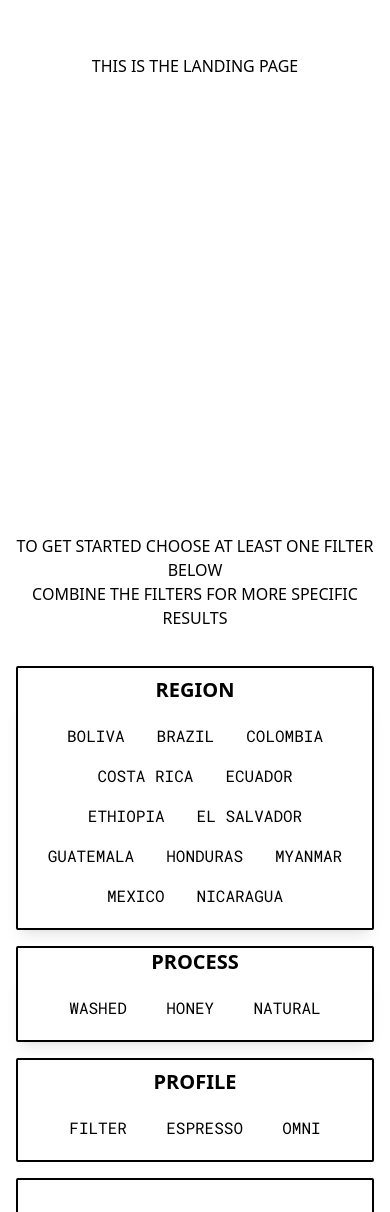
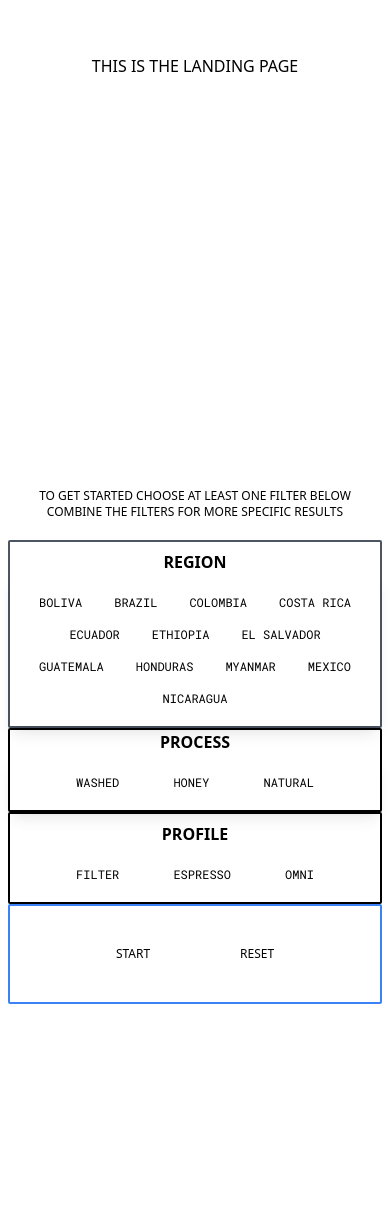
Before and after one commit to mbaxendale22/kave-io-atlas, a React (Create React App) app in the folder client/: page / in a window 390 px wide. Shown: the part 356-1568 px from the top of the page. Built offline with nearby package versions, Linux system fonts and the light colour scheme; no server answers; the HTML template or start-up script is replaced by a standard one.

Commit message:
FilterPanel mobile design

```diff
--- a/client/src/components/FilterPanel.js
+++ b/client/src/components/FilterPanel.js
@@ -24,14 +24,14 @@ const FilterPanel = () => {
     setProfile(null);
   };
   return (
-    <div className="h-screen flex flex-col justify-center gap-4 mx-4 sm:mx-24">
-      <section className="text-center mb-5">
+    <div className="max-h-full text-xs sm:text-base flex flex-col justify-center sm:gap-2">
+      <div className="text-center mb-5">
         {/* <h1 className="text-4xl mb-5 font-semibold">Kávé</h1> */}
         <h2>TO GET STARTED CHOOSE AT LEAST ONE FILTER BELOW</h2>
         <h2>COMBINE THE FILTERS FOR MORE SPECIFIC RESULTS</h2>
-      </section>
-      <section className="text-center border-black border-2 pt-2 rounded-sm">
-        <h2 className="text-xl font-semibold">REGION</h2>
+      </div>
+      <section className="text-center border-gray-600 border-2 pt-2 rounded-sm">
+        <h2 className=" text-base sm:text-xl font-semibold">REGION</h2>
         <div
           id="origin-wrapper"
           className="font-Roboto flex flex-wrap gap-4 justify-center w-full p-5 shadow-lg"
@@ -123,7 +123,7 @@ const FilterPanel = () => {
         </div>
       </section>
       <section className="text-center border-black border-2 rounded-sm">
-        <h2 className="text-xl font-semibold">PROCESS</h2>
+        <h2 className="text-base sm:text-xl font-semibold">PROCESS</h2>
         <div
           id="process-wrapper"
           className="font-Roboto p-5 flex justify-evenly flex-wrap w-full shadow-lg"
@@ -152,7 +152,7 @@ const FilterPanel = () => {
         </div>
       </section>
       <section className="text-center border-black border-2 pt-2 rounded-sm">
-        <h2 className="text-xl font-semibold">PROFILE</h2>
+        <h2 className="text-base sm:text-xl font-semibold">PROFILE</h2>
         <div
           id="profile-wrapper"
           className="font-Roboto p-5 flex justify-evenly flex-wrap w-full"
@@ -180,7 +180,7 @@ const FilterPanel = () => {
           </div>
         </div>
       </section>
-      <section className="w-full flex justify-evenly border-black border-2 p-8 rounded-sm">
+      <section className="w-full flex justify-evenly border-blue-500 border-2 p-8 rounded-sm">
         <div
           className=" px-4 py-2 rounded-sm hover:bg-black hover:text-white hover:font-semibold"
           onClick={handleSearch}
--- a/client/src/components/LandingPage.js
+++ b/client/src/components/LandingPage.js
@@ -2,9 +2,9 @@ import React from 'react';
 
 const LandingPage = () => {
   return (
-    <div className="h-screen flex justify-center items-center">
+    <>
       <p>THIS IS THE LANDING PAGE</p>
-    </div>
+    </>
   );
 };
 
--- a/client/src/components/Main.js
+++ b/client/src/components/Main.js
@@ -37,15 +37,16 @@ const Main = () => {
   if (isLoading) return <p>Loading data</p>;
   return (
     <main>
-      <LandingPage />
-      <FilterPanel />
-
-      <div className="flex h-screen flex-col justify-evenly items-center">
-        <section className="grid grid-cols-6 grid-rows-6 w-full">
-          <Slider />
-        </section>
-        <button onClick={handleToggle}>explore</button>
-      </div>
+      <section className="h-screen flex justify-center items-center ">
+        <LandingPage />
+      </section>
+      <section className="h-screen mx-2 sm:mx-8">
+        <FilterPanel />
+      </section>
+      <section className="flex h-screen sm:layout justify-center items-center">
+        <Slider />
+      </section>
+      <button onClick={handleToggle}>explore</button>
       <section id="more-recs">
         <p>Hello there</p>
       </section>
--- a/client/src/components/Slider.js
+++ b/client/src/components/Slider.js
@@ -17,17 +17,17 @@ const Slider = () => {
     setCurrent(current === 0 ? data.length - 1 : current - 1);
 
   return (
-    <>
+    // <div className="max-h-full">
+    <div className="grid grid-cols-4 grid-rows-4 gap-y-4 sm:grid-cols-6 sm:grid-rows-6 sm:layout h-full w-full sm:max-h-5/6 sm:max-w-5/6">
       {data &&
         data.map((c, i) => {
           return (
             <>
               <div
                 key={data._id}
-                style={{ border: '1px solid black' }}
                 className={
                   i === current
-                    ? 'col-start-4 col-end-7 row-start-1 row-end-7 mx-5'
+                    ? ' col-start-1 col-end-7 row-start-4 row-end-7 sm:col-start-4 sm:col-end-7 sm:row-start-1 sm:row-end-7 sm:mx-5 border-2 border-black'
                     : 'hidden'
                 }
               >
@@ -42,10 +42,9 @@ const Slider = () => {
                 key={c._id}
                 className={
                   i === current
-                    ? 'opacity-100 transition duration-500 ease in relative col-start-1 col-end-4 row-start-3 row-end-6'
+                    ? 'opacity-100 transition duration-500 ease in relative col-start-1 col-end-3 row-start-2 row-end-4 sm:col-start-1 sm:col-end-4 sm:row-start-3 sm:row-end-6'
                     : 'hidden'
                 }
-                style={{ border: '5px solid black' }}
               >
                 {i === current && (
                   <img
@@ -72,7 +71,7 @@ const Slider = () => {
               <div
                 className={
                   i === current
-                    ? ' col-start-1 col-end-4 row-start-6 row-end-7 '
+                    ? ' col-start-3 col-end-5 row-start-3 sm:col-start-1 sm:col-end-4 sm:row-start-6 sm:row-end-7 '
                     : 'hidden'
                 }
               >
@@ -84,10 +83,9 @@ const Slider = () => {
               </div>
 
               <div
-                style={{ border: '1px solid black' }}
                 className={
                   i === current
-                    ? 'col-start-1 col-end-4 row-start-1 row-end-3'
+                    ? ' col-start-3 col-end-5 row-start-1 row-end-3  sm:col-start-1 sm:col-end-4 sm:row-start-1 sm:row-end-3'
                     : 'hidden'
                 }
               >
@@ -100,7 +98,12 @@ const Slider = () => {
             </>
           );
         })}
-    </>
+    </div>
+    // {/* <>
+    //   <button onClick={handleToggle}>explore</button>
+    //   {' '}
+    // </> */}
+    // </div>
   );
 };
 
--- a/client/src/components/coffeeInfo/Description.js
+++ b/client/src/components/coffeeInfo/Description.js
@@ -1,21 +1,27 @@
-import React from 'react'
+import React from 'react';
 
 const Description = ({ description, price, url }) => {
-
-
-  const highlight = e => e.target.style.cssText = 'transform: scale(1.08); color: red;'
-  const stopHighlight = e => e.target.style.cssText = 'transform: scale(1);'
-
+  const highlight = (e) =>
+    (e.target.style.cssText = 'transform: scale(1.08); color: red;');
+  const stopHighlight = (e) =>
+    (e.target.style.cssText = 'transform: scale(1);');
 
   return (
-    <div
-    className=' text-gray-700  text-justify text-xs w-full h-full flex flex-col justify-evenly items-center font-Roboto'>
+    <div className=" text-gray-700  text-justify text-xs w-full h-5/6 p-4 sm:p-0 overflow-x-scroll sm:h-full flex flex-col justify-evenly items-center font-Roboto">
       <h2>IN THE ROASTER'S WORDS</h2>
       <p>{description}</p>
       <p>{price}</p>
-      <a onMouseEnter={highlight} onMouseLeave={stopHighlight} target='_blank' rel='noreferrer' href={url}>Buy From Roaster</a>
+      <a
+        onMouseEnter={highlight}
+        onMouseLeave={stopHighlight}
+        target="_blank"
+        rel="noreferrer"
+        href={url}
+      >
+        Buy From Roaster
+      </a>
     </div>
-  )
-}
+  );
+};
 
-export default Description
+export default Description;
--- a/client/src/components/coffeeInfo/Production.js
+++ b/client/src/components/coffeeInfo/Production.js
@@ -1,24 +1,18 @@
-import React from 'react'
+import React from 'react';
 
 const Production = ({ roaster, producer, url }) => {
   return (
-    <div
-    style={{border: '1px solid black'}}
-        className=' text-gray-700 text-xs w-full h-full grid grid-cols-4 grid-rows-3 font-Roboto'>
-      <div
-      className='col-start-1 col-end-3 row-start-1 row-end-4 flex flex-col justify-center items-center'
-      style={{border: '1px solid black'}}>
-      <h2>ROASTED BY</h2>
-      <p>Placeholder</p>
+    <div className="text-xs w-full h-full font-Roboto flex flex-col sm:flex-row ml-2 space-x-1 gap-3 sm:gap-0">
+      <div className="flex flex-col justify-center items-center sm:w-1/2 sm:border-gray-700 sm:border-2 sm:shadow-md">
+        <h2>ROASTED BY</h2>
+        <p>Placeholder</p>
       </div>
-      <div
-       className='col-start-3 col-end-5 row-start-1 row-end-4 flex flex-col justify-center items-center '
-      style={{border: '1px solid black'}}>
-      <h2>PRODUCED BY</h2>
-      <p>{producer}</p>
+      <div className="flex flex-col justify-center items-center text-center sm:w-1/2 sm:border-gray-700 sm:border-2 sm:shadow-md">
+        <h2>PRODUCED BY</h2>
+        <p>{producer}</p>
       </div>
     </div>
-  )
-}
+  );
+};
 
-export default Production
+export default Production;
--- a/client/src/components/coffeeInfo/Profile.js
+++ b/client/src/components/coffeeInfo/Profile.js
@@ -1,24 +1,24 @@
-
 const Profile = ({ process, profile, notes }) => {
   return (
-    <div
-    className=' text-gray-700 text-xs w-full h-full grid grid-cols-4 grid-rows-2 p-3 gap-5 font-Roboto'>
-      <div style={{border: '1px solid black'}} className='col-start-1 col-end-3 flex flex-col justify-center items-center'>
+    <div className=" text-gray-700 text-xs w-full h-full grid grid-cols-4 grid-rows-2 p-3 gap-5 font-Roboto">
+      <div className="col-start-1 col-end-3 flex flex-col justify-center items-center sm:border-black border-2">
         <h2>PROCESS</h2>
         <p>{process}</p>
       </div>
-      <div style={{border: '1px solid black'}} className='col-start-3 col-end-5 flex flex-col justify-center items-center' >
+      <div className="col-start-3 col-end-5 flex flex-col justify-center items-center sm:border-black border-2">
         <h2>PROFILE</h2>
         <p>{profile}</p>
       </div>
-      <div className='col-start-1 col-end-5 flex flex-col items-center'>
+      <div className="col-start-1 col-end-5 flex flex-col items-center sm:border-black border-2">
         <h2>NOTES</h2>
-      <div style={{border: '1px solid black'}} className='flex justify-around mt-1 w-full'>
-      {notes.map((note)=> <p>{note.toUpperCase()}</p> )}
+        <div className="flex justify-around mt-1 w-full">
+          {notes.map((note) => (
+            <p>{note.toUpperCase()}</p>
+          ))}
         </div>
       </div>
     </div>
-  )
-}
+  );
+};
 
-export default Profile
+export default Profile;
```
Lines whose indentation alone changed are shown as unchanged.
